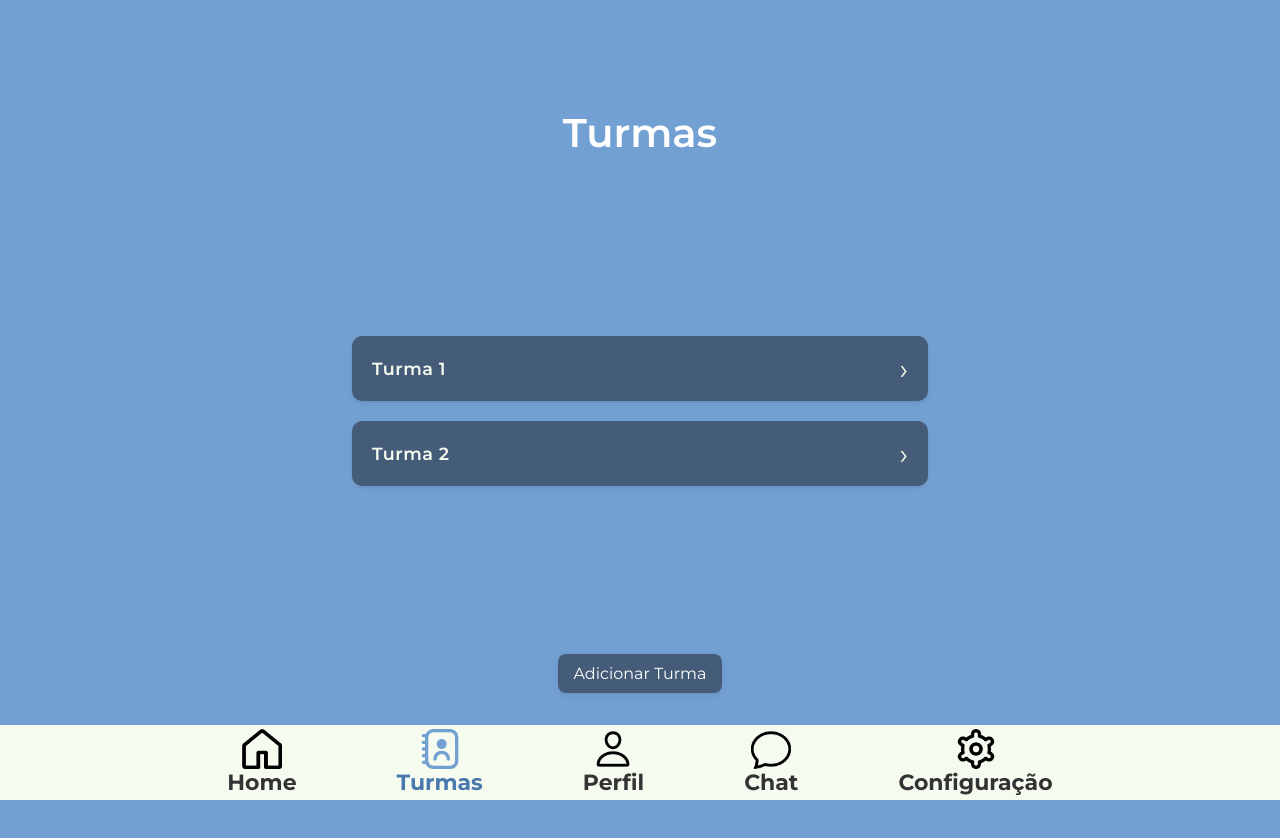
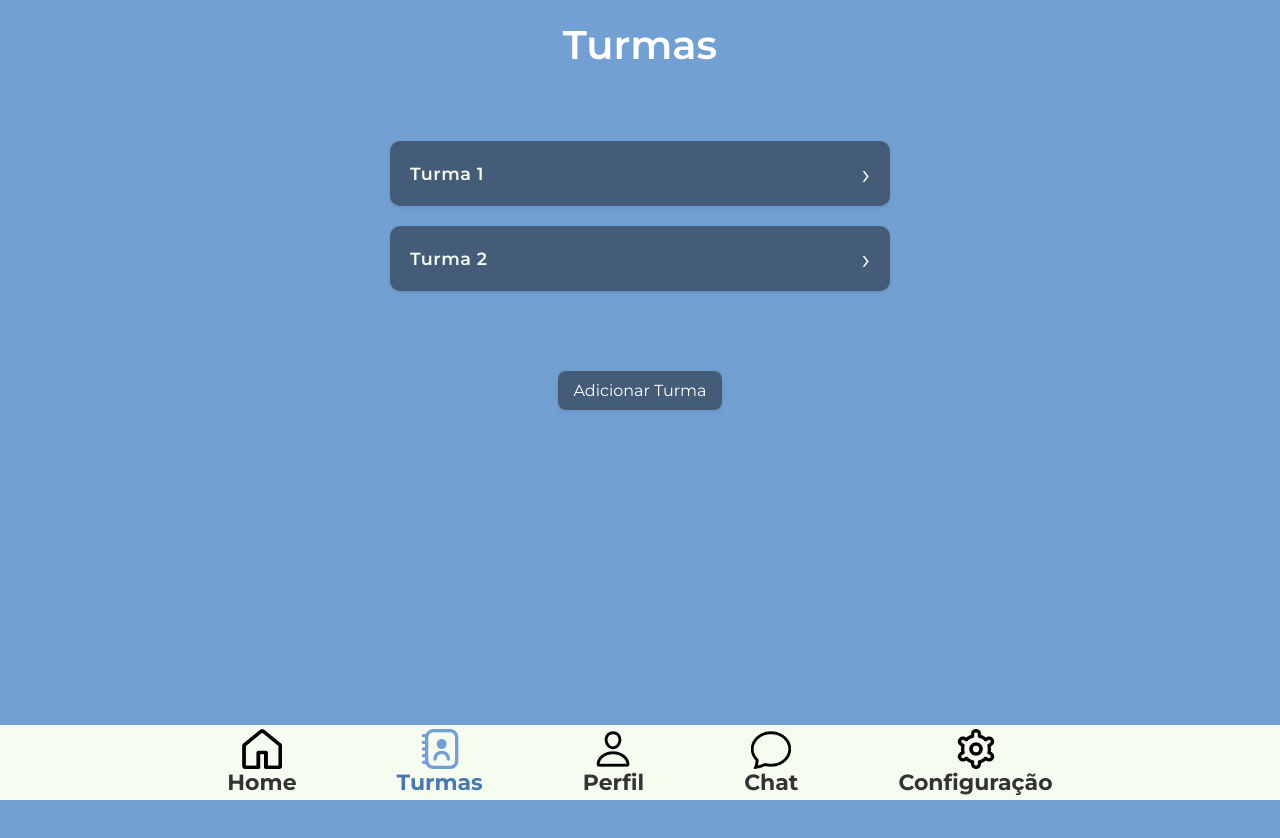
Before and after one commit to Jhuan-Medeiros/Baby_Diary, a React (Vite) app in the folder frontend/: page /turmas in a window 1280 px wide. After the commit the page ends 800 px from the top, so only its background shows below. Built offline with nearby package versions, Linux system fonts and the light colour scheme; a web font is replaced by a local one.

Commit message:
Turmas ADM (Finalizado)

```diff
--- a/frontend/src/pages/Perfil/Perfil.jsx
+++ b/frontend/src/pages/Perfil/Perfil.jsx
@@ -1,9 +1,10 @@
-import React from 'react'
-import "../Perfil/Perfil.css"
+import React from 'react';
+import { useLocation } from 'react-router-dom';
+import "../Perfil/Perfil.css";
 
 export const Perfil = () => {
-
-  const aluno = {
+  const location = useLocation();
+  const aluno = location.state?.aluno || {
     nome: "Ever San Eyes",
     idade: 6,
     curso: "Educação Infantil",
@@ -12,6 +13,7 @@ export const Perfil = () => {
     dataInscricao: "31/12/2024",
     turma: "IDEV-2",
     telefoneResponsavel: "(14) 98765-4321",
+    foto: "src/assets/img/zoi.jpg"
   };
 
   return (
@@ -19,7 +21,7 @@ export const Perfil = () => {
       <div className="areaPerfil">
         <h1>Perfil do Aluno</h1>
         <div className="fotoAluno">
-          <img src="src/assets/img/zoi.jpg" alt="Foto do aluno" />
+          <img src={aluno.foto} alt="Foto do aluno" />
         </div>
       </div>
 
--- a/frontend/src/pages/Turmas/Turmas.css
+++ b/frontend/src/pages/Turmas/Turmas.css
@@ -11,14 +11,15 @@ body {
 /* Container Principal */
 .corpoTurmas {
   background-color: #73a0d3;
-  height: 100vh;
+  min-height: 100vh;
   width: 100vw;
   display: flex;
   flex-direction: column;
-  justify-content: space-evenly;
   align-items: center;
-  padding-bottom: 5vh;
+  padding: 20px 10px 60px; /* espaço para o botão */
+  box-sizing: border-box;
 }
+
 
 /* Título Principal */
 .tituloTurmas {
@@ -52,14 +53,15 @@ body {
   display: flex;
   flex-direction: column;
   align-items: center;
-  width: 50%;
+  width: 100%;
+  max-width: 500px;
 }
 
 .turmaButton {
   background-color: #445c77;
   color: #f5fbef;
   border: none;
-  width: 150%;
+  width: 100%; /* corrigido de 150% */
   padding: 15px 20px;
   display: flex;
   justify-content: space-between;
@@ -70,7 +72,9 @@ body {
   border-radius: 10px;
   box-shadow: 0 2px 4px rgba(0, 0, 0, 0.1);
   transition: background-color 0.3s ease, transform 0.1s ease;
+  box-sizing: border-box;
 }
+
 
 .turmaButton:hover {
   background-color: #3a4f65;
@@ -106,6 +110,7 @@ body {
   gap: 10px;
   padding: 15px;
   flex-direction: column;
+  margin: 5px;
 }
 
 .listaAlunos p {
@@ -126,7 +131,18 @@ body {
 .botaoCriarTurma,
 .adicionarAlunoButton,
 .buscaAlunoButton,
-.modalButtons button,
+.modalContent button,
+.modalButtons button {
+    background-color: #445c77;
+    margin: 10px;
+    padding: 10px 20px;
+    border: none;
+    border-radius: 8px;
+    color: #fff;
+    font-size: 1rem;
+    cursor: pointer;
+    transition: background-color 0.3s ease;
+}
 .excluirAlunoButton,
 .excluirTurmaButton {
   background-color: #445c77;
@@ -143,7 +159,9 @@ body {
 .botaoCriarTurma:hover,
 .adicionarAlunoButton:hover,
 .buscaAlunoButton:hover,
-.modalButtons button:hover,
+.modalButtons button:hover {
+    background-color: #3a4f65;
+}
 .excluirAlunoButton:hover,
 .excluirTurmaButton:hover {
   background-color: #3a4f65;
@@ -159,6 +177,30 @@ body {
   transform: scale(0.98);
 }
 
+.modalCriarTurma .modalContent,
+.modalAlunoContent {
+    background-color: #ffffff;
+    padding: 30px;
+    border-radius: 15px;
+    width: 90%;
+    max-width: 400px;
+    text-align: center;
+    box-shadow: 0 10px 25px rgba(0, 0, 0, 0.1);
+    animation: fadeInScale 0.3s ease;
+}
+
+/* Animação para o pop-up */
+@keyframes fadeInScale {
+    from {
+        opacity: 0;
+        transform: scale(0.9);
+    }
+    to {
+        opacity: 1;
+        transform: scale(1);
+    }
+}
+
 .modalCriarTurma,
 .modalOverlay {
   position: fixed;
@@ -171,6 +213,16 @@ body {
   justify-content: center;
   align-items: center;
   z-index: 1000;
+}
+
+
+.modalContent input {
+  width: 100%;
+  padding: 12px;
+  border: 1px solid #ccc;
+  border-radius: 8px;
+  font-size: 1rem;
+  margin-bottom: 15px;
 }
 
 .modalContent,
@@ -194,7 +246,14 @@ body {
   justify-content: center;
 }
 
-.adicionarAlunoInput,
+.adicionarAlunoInput {
+    width: 100%;
+    margin: 10px 0;
+    padding: 12px;
+    border: 1px solid #ccc;
+    border-radius: 8px;
+    font-size: 1rem;
+}
 .campoBusca {
   flex: 1;
   padding: 10px;
@@ -308,7 +367,6 @@ body {
   display: flex;
   align-items: center;
   justify-content: center;
-  bottom: 20px;
   margin-top: 20px;
   background-color: #445c77;
   color: #ffffff;
@@ -319,4 +377,29 @@ body {
   cursor: pointer;
   transition: background-color 0.3s ease, transform 0.1s ease;
   box-shadow: 0 2px 6px rgba(0, 0, 0, 0.1);
+  max-width: 100%;
+  box-sizing: border-box;
 }
+
+
+.botaoCriarTurmaContainer {
+  display: flex;
+  justify-content: center;
+  padding: 20px 0;
+  width: 100%;
+  box-sizing: border-box;
+}
+
+.alunoNomeClickable {
+  cursor: pointer;
+  text-decoration: underline;
+  color: #445c77;
+}
+
+.botaoCriarTurmaContainer {
+  display: flex;
+  justify-content: center;
+  padding: 20px 0;
+  width: 100%;
+  box-sizing: border-box;
+}
--- a/frontend/src/pages/Turmas/Turmas.jsx
+++ b/frontend/src/pages/Turmas/Turmas.jsx
@@ -1,8 +1,10 @@
 import React, { useState } from "react";
+import { useNavigate } from "react-router-dom";
 import "./Turmas.css";
 import NavbarProfessores from "../../components/navbarProfessores";
 
 export const Turmas = () => {
+  const navigate = useNavigate();
   const [showForm, setShowForm] = useState(false);
   const [turmas, setTurmas] = useState([
     {
@@ -22,6 +24,7 @@ export const Turmas = () => {
   const [novoAlunoNome, setNovoAlunoNome] = useState("");
   const [showSearchModal, setShowSearchModal] = useState(false);
   const [searchTerm, setSearchTerm] = useState("");
+  const [confirmModal, setConfirmModal] = useState(null);
 
   const handleOpenForm = () => setShowForm(true);
   const handleCloseForm = () => {
@@ -85,6 +88,23 @@ export const Turmas = () => {
     );
   };
 
+  const handleConfirmDelete = () => {
+    if (confirmModal) {
+      if (confirmModal.type === 'aluno') {
+        handleDeleteAluno(confirmModal.turmaIndex, confirmModal.alunoIndex);
+        setModalAlunoIndex(null);
+        setShowSearchModal(false);
+      } else if (confirmModal.type === 'turma') {
+        handleDeleteTurma(confirmModal.turmaIndex);
+      }
+      setConfirmModal(null);
+    }
+  };
+
+  const handleCancelDelete = () => {
+    setConfirmModal(null);
+  };
+
   // Filtra os alunos com base no termo buscado
   const filteredAlunos =
     modalAlunoIndex !== null
@@ -124,10 +144,19 @@ export const Turmas = () => {
                     {turma.alunos.length > 0 ? (
                       turma.alunos.map((aluno, idx) => (
                         <p key={idx}>
-                          {aluno}{" "}
+                          <span
+                            className="alunoNomeClickable"
+                            onClick={() =>
+                              navigate("/perfil", { state: { aluno: { nome: aluno } } })
+                            }
+                          >
+                            {aluno}
+                          </span>{" "}
                           <button
                             className="excluirAlunoButton"
-                            onClick={() => handleDeleteAluno(index, idx)}
+                            onClick={() =>
+                              setConfirmModal({ type: 'aluno', turmaIndex: index, alunoIndex: idx })
+                            }
                           >
                             Remover
                           </button>
@@ -151,7 +180,7 @@ export const Turmas = () => {
                   </button>
                   <button
                     className="excluirTurmaButton"
-                    onClick={() => handleDeleteTurma(index)}
+                    onClick={() => setConfirmModal({ type: 'turma', turmaIndex: index })}
                   >
                     Excluir Turma
                   </button>
@@ -171,7 +200,7 @@ export const Turmas = () => {
         ))}
       </div>
 
-     <div className="botaoCriarTurmaContainer">
+      <div className="botaoCriarTurmaContainer">
         <button className="botaoCriarTurma" onClick={handleOpenForm}>
           Adicionar Turma
         </button>
@@ -205,11 +234,18 @@ export const Turmas = () => {
                   {turmas[modalAlunoIndex].alunos.length > 0 ? (
                     turmas[modalAlunoIndex].alunos.map((aluno, idx) => (
                       <div key={idx} className="alunoCard">
-                        {aluno}{" "}
+                        <span
+                          className="alunoNomeClickable"
+                          onClick={() =>
+                            navigate("/perfil", { state: { aluno: { nome: aluno } } })
+                          }
+                        >
+                          {aluno}
+                        </span>{" "}
                         <button
                           className="excluirAlunoButton"
                           onClick={() =>
-                            handleDeleteAluno(modalAlunoIndex, idx)
+                            setConfirmModal({ type: 'aluno', turmaIndex: modalAlunoIndex, alunoIndex: idx })
                           }
                         >
                           Excluir
@@ -241,7 +277,11 @@ export const Turmas = () => {
                 />
                 <div className="modalButtons">
                   <button onClick={handleConfirmAddAluno}>Adicionar</button>
-                  <button onClick={() => setIsAddingAluno(false)}>
+                  <button onClick={() => {
+                    setIsAddingAluno(false);
+                    setShowSearchModal(false);
+                    setModalAlunoIndex(null);
+                  }}>
                     Cancelar
                   </button>
                 </div>
@@ -266,10 +306,19 @@ export const Turmas = () => {
               {filteredAlunos.length > 0 ? (
                 filteredAlunos.map((aluno, idx) => (
                   <div key={idx} className="alunoCard">
-                    {aluno}{" "}
+                    <span
+                      className="alunoNomeClickable"
+                      onClick={() =>
+                        navigate("/perfil", { state: { aluno: { nome: aluno } } })
+                      }
+                    >
+                      {aluno}
+                    </span>{" "}
                     <button
                       className="excluirAlunoButton"
-                      onClick={() => handleDeleteAluno(modalAlunoIndex, idx)}
+                      onClick={() =>
+                        setConfirmModal({ type: 'aluno', turmaIndex: modalAlunoIndex, alunoIndex: idx })
+                      }
                     >
                       Excluir
                     </button>
@@ -283,11 +332,28 @@ export const Turmas = () => {
               <button
                 onClick={() => {
                   setShowSearchModal(false);
-                  setModalAlunoIndex(null); // <- adiciona isso
+                  setModalAlunoIndex(null);
                 }}
               >
                 Fechar Busca
               </button>
+            </div>
+          </div>
+        </div>
+      )}
+
+      {confirmModal && (
+        <div className="modalOverlay">
+          <div className="modalContent">
+            <h2>Confirmar Exclusão</h2>
+            <p>
+              {confirmModal.type === 'aluno'
+                ? "Deseja remover este aluno?"
+                : "Deseja excluir esta turma?"}
+            </p>
+            <div className="modalButtons">
+              <button onClick={handleConfirmDelete}>Confirmar</button>
+              <button onClick={handleCancelDelete}>Cancelar</button>
             </div>
           </div>
         </div>
```
